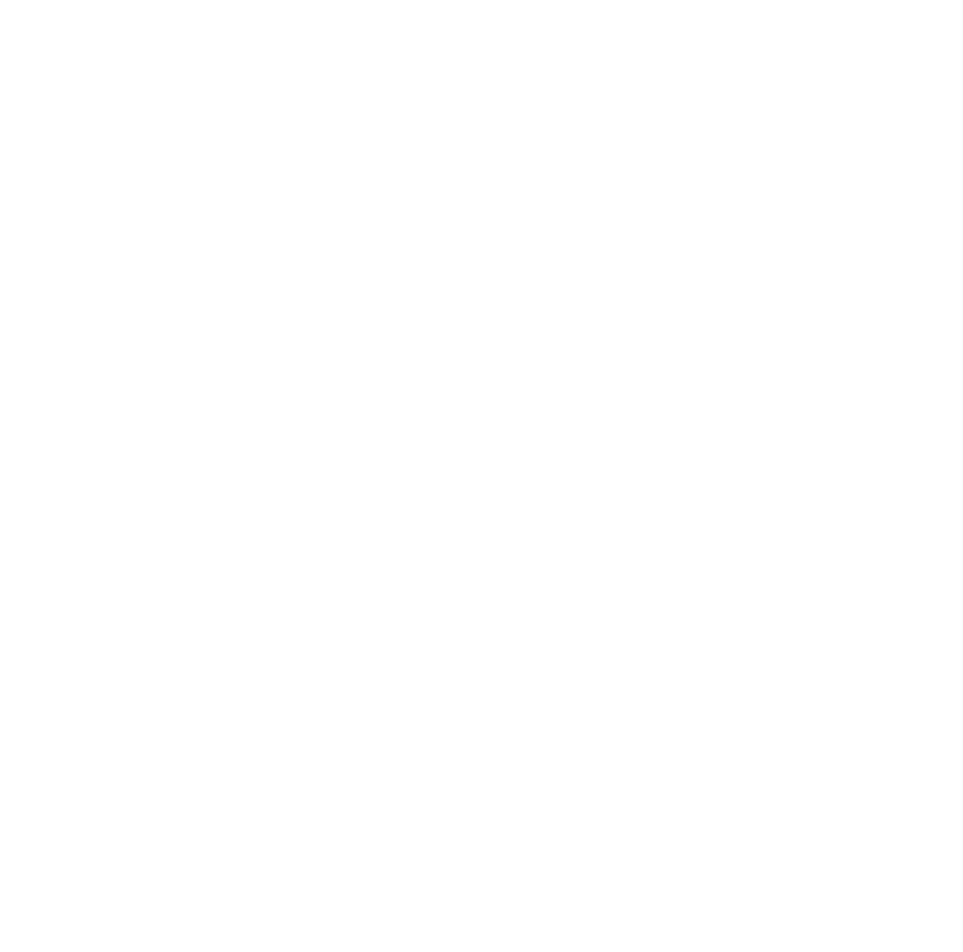
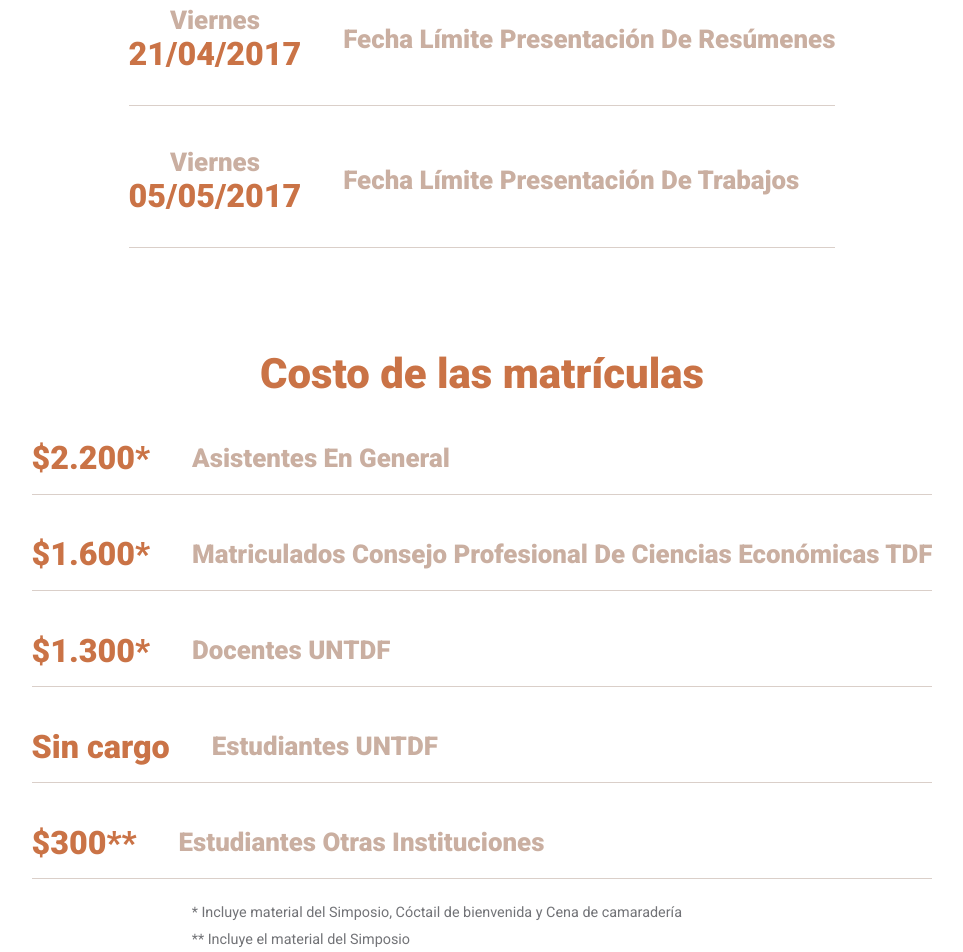
Before and after one commit to cafrias/xi-simposio-web, a React app: page / in a window 1280 px wide. Shown: the part 6100-7052 px from the top of the page, without its empty margins (158-1121 px from the left). Before the commit the page ends 6088 px from the top, so only its background shows below. Built offline with nearby package versions, Linux system fonts and the light colour scheme.

Commit message:
Add registration page

```diff
--- a/src/views/Registration/Registration.sass
+++ b/src/views/Registration/Registration.sass
@@ -0,0 +1,89 @@
+@import '../../_sass/_constants.sass'
+@import '../../_sass/_breakpoints.sass'
+
+.deadlines
+  padding: 1.618rem 1.618rem 0 1.618rem
+
+// DEADLINE ____________________________________________________________________
+.deadline
+  display: flex
+  flex-wrap: wrap
+  align-items: center
+  margin-top: 1.618rem
+  padding-bottom: 1rem
+  border-bottom: 1px solid $light-brown
+
+.deadline__date
+  font-weight: 900
+  width: 100%
+  text-align: center
+  order: 0
+  margin: 0
+  +anti-aliased
+
+.deadline__title
+  order: 1
+  width: 100%
+  font-size: 1.618rem
+  margin: 0
+  +anti-aliased
+
+// COST ________________________________________________________________________
+.costs
+  margin-top: 2.618rem
+  padding: 1.618rem 1.618rem 0 1.618rem
+
+.cost
+  display: flex
+  flex-wrap: wrap
+  align-items: center
+  margin-top: 2.618rem
+  padding-bottom: 1rem
+  border-bottom: 1px solid $light-brown
+
+.cost__title
+  order: 1
+  margin: 0
+  width: 100%
+  font-size: 1.618rem
+  +anti-aliased
+
+.cost__total
+  order: 0
+  text-align: center
+  margin: 0
+  width: 100%
+  color: $secondary
+  font-size: 2.023rem
+  font-weight: 900
+  +anti-aliased
+
+.disclaimer
+  width: 100%
+
+.how-to
+  padding: 0 1.618rem
+
++for-desktop-up
+  .deadline
+    flex-wrap: nowrap
+
+  .deadline__date
+    width: auto
+
+  .deadline__title
+    margin-left: 2.618rem
+    width: auto
+
+  .cost
+    flex-wrap: nowrap
+
+  .cost__total
+    width: auto
+
+  .cost__title
+    width: auto
+    margin-left: 2.618rem
+
+  .how-to
+    padding: 0
--- a/src/views/Registration/index.js
+++ b/src/views/Registration/index.js
@@ -5,11 +5,97 @@
 // COMPONENTS __________________________________________________________________
 import Section from '../../components/Section'
 
+// DATA ________________________________________________________________________
+const DEADLINE_DATA = [
+  {
+    name: 'Fecha límite presentación de Resúmenes',
+    weekday: 'Viernes',
+    date: '21/04/2017'
+  },
+  {
+    name: 'Fecha límite presentación de Trabajos',
+    weekday: 'Viernes',
+    date: '05/05/2017'
+  }
+]
+
+const COST_DATA = [
+  {
+    name: 'Asistentes en general',
+    cost: '$2.200*'
+  },
+  {
+    name: 'Matriculados Consejo Profesional de Ciencias Económicas TDF',
+    cost: '$1.600*'
+  },
+  {
+    name: 'Docentes UNTDF',
+    cost: '$1.300*'
+  },
+  {
+    name: 'Estudiantes UNTDF',
+    cost: 'Sin cargo'
+  },
+  {
+    name: 'Estudiantes otras instituciones',
+    cost: '$300**'
+  }
+]
+
+function DeadLine({name, weekday, date}, key) {
+  return (
+    <div key={key} className="deadline">
+      <h3 className="deadline__title">{name}</h3>
+      <p className="table__date deadline__date">
+        <span className="table__weekday">
+          {weekday}
+        </span>
+        {date}
+      </p>
+    </div>
+  )
+}
+
+function Cost({name, cost}, i) {
+  return (
+    <div key={i} className="cost">
+      <h3 className="cost__title">{name}</h3>
+      <p className="cost__total">
+        {cost}
+      </p>
+    </div>
+  )
+}
+
 function Registration() {
   return (
     <Section id="about" name="Inscripción"
       className="background_white registration-container">
-      <p>Merca</p>
+      <article className="deadlines">
+        <h2>Presentación de trabajos</h2>
+        {
+          DEADLINE_DATA.map(DeadLine)
+        }
+      </article>
+      <article className="costs">
+        <h2>Costo de las matrículas</h2>
+        {
+          COST_DATA.map(Cost)
+        }
+        <p className="text-container disclaimer">
+          <small>
+            * Incluye material del Simposio, Cóctail de bienvenida y Cena de camaradería<br/>
+            ** Incluye el material del Simposio
+          </small>
+        </p>
+      </article>
+      <article className="how-to">
+        <h2>¿Cómo inscribirse?</h2>
+        <p className="text-container">
+          Llenar <a href="www.google.com">este</a> formulario y enviarlo a: {' '}
+          <a href="mailto:ponencias.simposio@gmail.com">ponencias.simposio@gmail.com</a>
+        </p>
+      </article>
     </Section>
   )
 }
```
